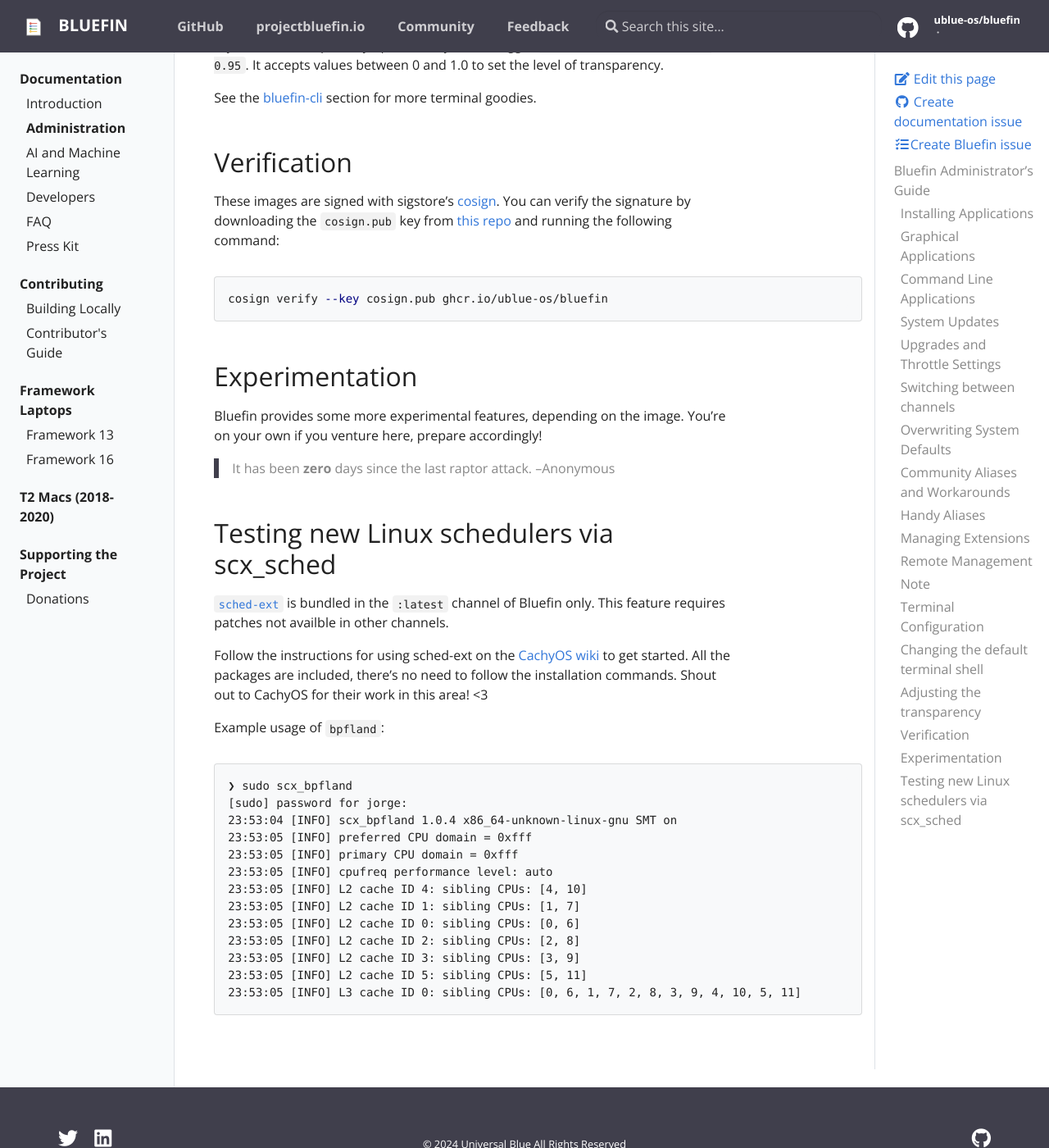
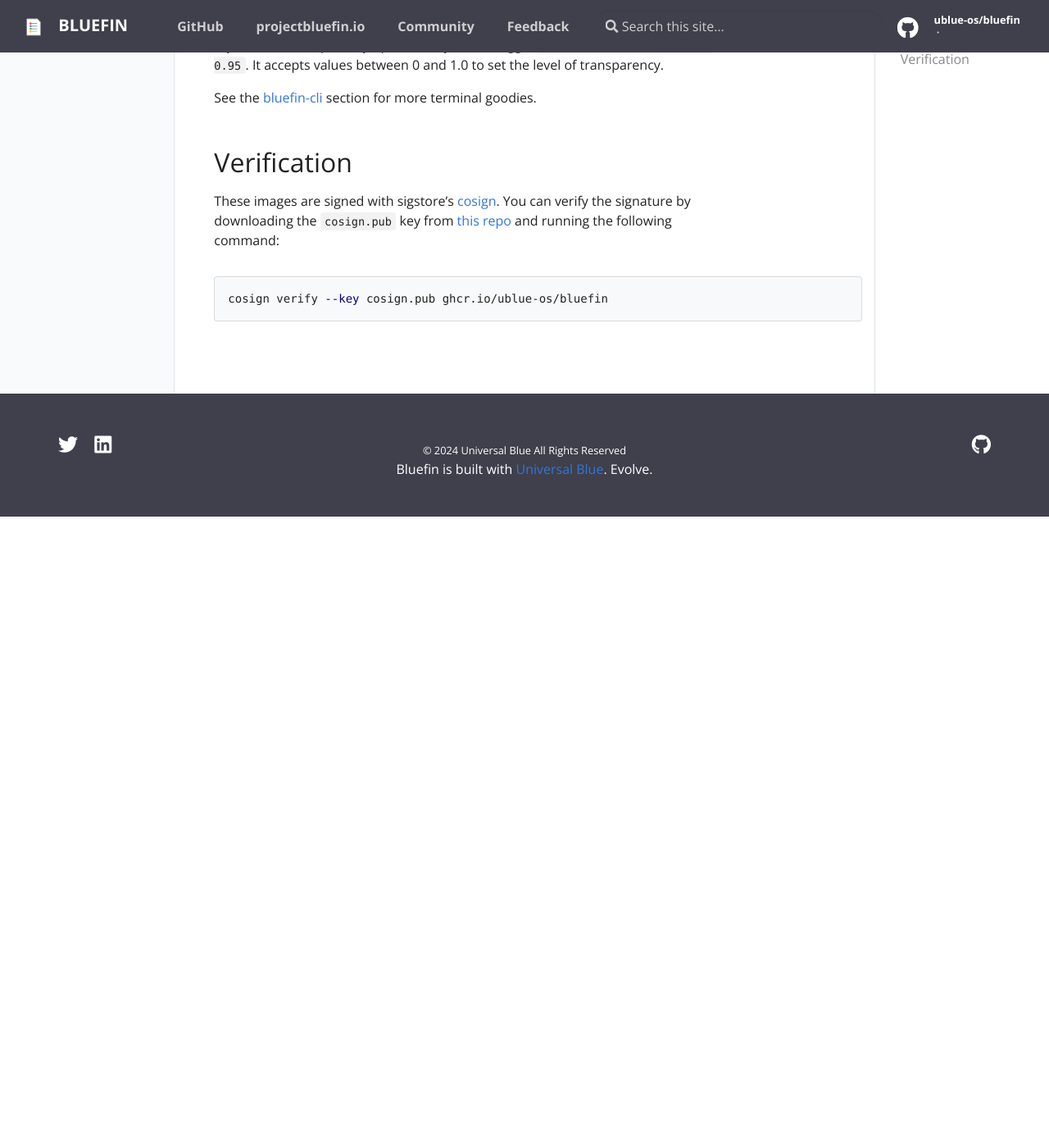
Before and after one commit to ublue-os/bluefin-docs, a Jekyll site: the page built from _docs/administration.md, in a window 1280 px wide and 1400 px high, scrolled down 9379 px. Shown: the whole window at 82% size. Built offline with Jekyll 4.4.1, drawn with Linux system fonts in a browser that asks for light colours; after the commit the page ends 10009 px from its top, so only the background shows below that.

Commit message:
Update administration.md

````diff
--- a/_docs/administration.md
+++ b/_docs/administration.md
@@ -216,32 +216,3 @@
 ```bash
 cosign verify --key cosign.pub ghcr.io/ublue-os/bluefin
 ```
-
-## Experimentation
-
-Bluefin provides some more experimental features, depending on the image. You're on your own if you venture here, prepare accordingly!
-
-> It has been **zero** days since the last raptor attack.  --Anonymous
-
-## Testing new Linux schedulers via scx_sched
-
-[`sched-ext`](https://github.com/sched-ext/scx) is bundled in the `:latest` channel of Bluefin only. This feature requires patches not availble in other channels.
-
-Follow the instructions for using sched-ext on the [CachyOS wiki](https://wiki.cachyos.org/configuration/sched-ext/#starting-the-scheduler) to get started. All the packages are included, there's no need to follow the installation commands. Shout out to CachyOS for their work in this area! <3
-
-Example usage of `bpfland`:
-```
-❯ sudo scx_bpfland
-[sudo] password for jorge:
-23:53:04 [INFO] scx_bpfland 1.0.4 x86_64-unknown-linux-gnu SMT on
-23:53:05 [INFO] preferred CPU domain = 0xfff
-23:53:05 [INFO] primary CPU domain = 0xfff
-23:53:05 [INFO] cpufreq performance level: auto
-23:53:05 [INFO] L2 cache ID 4: sibling CPUs: [4, 10]
-23:53:05 [INFO] L2 cache ID 1: sibling CPUs: [1, 7]
-23:53:05 [INFO] L2 cache ID 0: sibling CPUs: [0, 6]
-23:53:05 [INFO] L2 cache ID 2: sibling CPUs: [2, 8]
-23:53:05 [INFO] L2 cache ID 3: sibling CPUs: [3, 9]
-23:53:05 [INFO] L2 cache ID 5: sibling CPUs: [5, 11]
-23:53:05 [INFO] L3 cache ID 0: sibling CPUs: [0, 6, 1, 7, 2, 8, 3, 9, 4, 10, 5, 11]
-```
````
